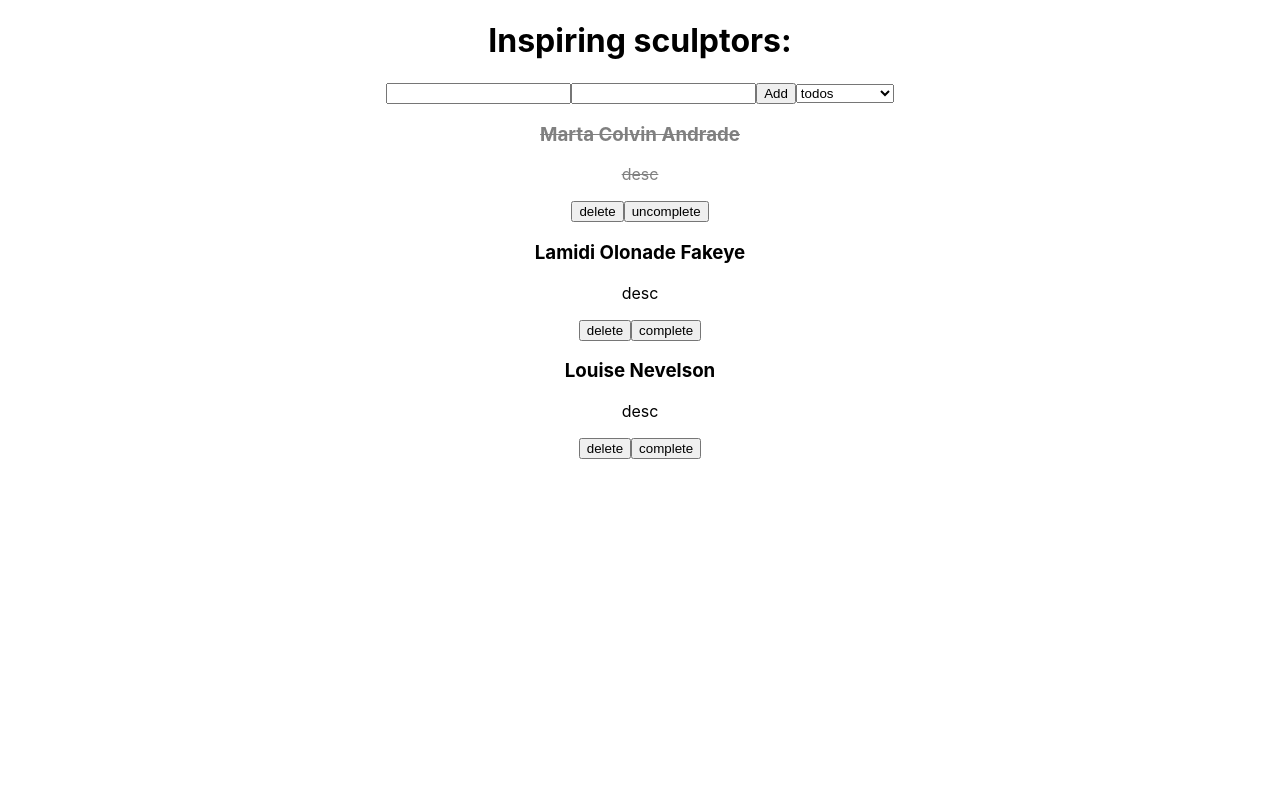
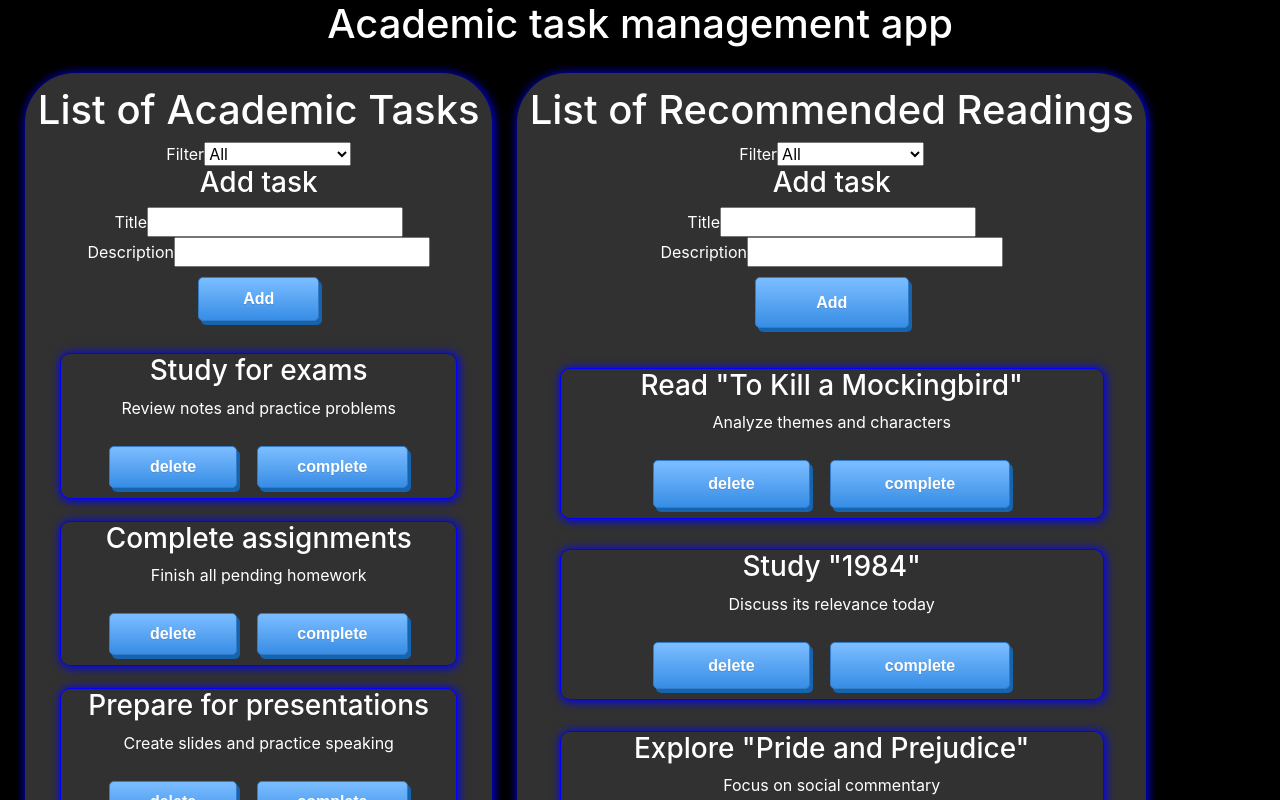
Before and after one commit to SaaDeDD1neHab1b/Digital-portfolio, a React (Create React App) app: page / in a window 1280 px wide. Shown: the top 800 px of the page. Built offline with nearby package versions, Linux system fonts and the light colour scheme; the HTML template or start-up script is replaced by a standard one.

Commit message:
Stylized app and fixed layout

```diff
--- a/package.json
+++ b/package.json
@@ -6,7 +6,9 @@
     "@testing-library/jest-dom": "^5.17.0",
     "@testing-library/react": "^13.4.0",
     "@testing-library/user-event": "^13.5.0",
+    "bootstrap": "^5.3.3",
     "react": "^18.3.1",
+    "react-bootstrap": "^2.10.5",
     "react-dom": "^18.3.1",
     "react-scripts": "5.0.1",
     "web-vitals": "^2.1.4"
--- a/src/App.css
+++ b/src/App.css
@@ -1,43 +1,63 @@
-.App {
-  text-align: center;
-}
-
-.App-logo {
-  height: 40vmin;
-  pointer-events: none;
-}
-
-@media (prefers-reduced-motion: no-preference) {
-  .App-logo {
-    animation: App-logo-spin infinite 20s linear;
-  }
-}
-
-.App-header {
-  background-color: #282c34;
-  min-height: 100vh;
-  display: flex;
-  flex-direction: column;
-  align-items: center;
-  justify-content: center;
-  font-size: calc(10px + 2vmin);
+body {
+  background-color: black;
   color: white;
 }
 
-.App-link {
-  color: #61dafb;
+.App {
+  text-align: center;
+  display: flex;
+  flex-wrap: wrap;
+  margin: 1%;
 }
 
-@keyframes App-logo-spin {
-  from {
-    transform: rotate(0deg);
-  }
-  to {
-    transform: rotate(360deg);
-  }
+.list {
+  background-color: rgb(49, 49, 49);
+  color: white;
+  padding: 1%;
+  margin: 1%;
+  box-shadow: 1px 1px 10px 1px blue;
+  border-radius: 50px;
 }
 
 .completed {
   color: gray;
   text-decoration: line-through;
 }
+
+.task {
+  box-shadow: 1px 1px 10px 1px blue;
+  border-radius: 10px;
+  border: 1px blue solid ;
+  color: white;
+  margin: 5%;
+}
+
+.myButton {
+	box-shadow: 3px 4px 0px 0px #1564ad;
+	background:linear-gradient(to bottom, #79bbff 5%, #378de5 100%);
+	background-color:#79bbff;
+	border-radius:5px;
+	border:1px solid #337bc4;
+	display: inline;
+	cursor:pointer;
+	color:#ffffff;
+	font-family:Arial;
+	font-size:100%;
+	font-weight:bold;
+	padding:2% 10%;
+	text-decoration:none;
+	text-shadow:0px 1px 0px #528ecc;
+  margin: 10px;
+}
+.myButton:hover {
+	background:linear-gradient(to bottom, #378de5 5%, #79bbff 100%);
+	background-color:#378de5;
+}
+.myButton:active {
+	position:relative;
+	top:1px;
+}
+
+.center {
+  text-align: center;
+}
--- a/src/App.js
+++ b/src/App.js
@@ -1,11 +1,61 @@
 import './App.css';
 import Tasklist from './Compenents/TaskList';
 
+
+let academicTasks = [
+  { id: 0, title: 'Study for exams', desc: 'Review notes and practice problems', completed: false },
+  { id: 1, title: 'Complete assignments', desc: 'Finish all pending homework', completed: false },
+  { id: 2, title: 'Prepare for presentations', desc: 'Create slides and practice speaking', completed: false },
+  { id: 3, title: 'Read textbooks', desc: 'Read assigned chapters for understanding', completed: false },
+  { id: 4, title: 'Group study session', desc: 'Meet with classmates to discuss topics', completed: false }
+];
+
+let recommendedReadings = [
+  { id: 0, title: 'Read "To Kill a Mockingbird"', desc: 'Analyze themes and characters', completed: false },
+  { id: 1, title: 'Study "1984"', desc: 'Discuss its relevance today', completed: false },
+  { id: 2, title: 'Explore "Pride and Prejudice"', desc: 'Focus on social commentary', completed: false },
+  { id: 3, title: 'Review "The Great Gatsby"', desc: 'Examine symbolism and motifs', completed: false },
+  { id: 4, title: 'Read "Moby Dick"', desc: 'Understand its historical context', completed: false }
+];
+
+let upcomingExams = [
+  { id: 0, title: 'Math Exam', desc: 'Covers chapters 1-5', completed: false },
+  { id: 1, title: 'History Test', desc: 'Focus on World War II', completed: false },
+  { id: 2, title: 'Science Quiz', desc: 'Review the periodic table', completed: false },
+  { id: 3, title: 'Literature Final', desc: 'Analyze major works studied', completed: false },
+  { id: 4, title: 'Geography Exam', desc: 'Map skills and country locations', completed: false }
+];
+
+let classProjects = [
+  { id: 0, title: 'Science Fair Project', desc: 'Conduct an experiment and present findings', completed: false },
+  { id: 1, title: 'History Presentation', desc: 'Create a visual presentation on a historical event', completed: false },
+  { id: 2, title: 'Art Portfolio', desc: 'Compile and showcase artwork', completed: false },
+  { id: 3, title: 'Group Research Paper', desc: 'Collaborate on a topic and write a paper', completed: false },
+  { id: 4, title: 'Book Report', desc: 'Summarize and analyze a chosen book', completed: false }
+];
+
+let gradeReview = [
+  { id: 0, title: 'Review Math Grades', desc: 'Analyze strengths and weaknesses', completed: false },
+  { id: 1, title: 'Discuss Feedback with Teacher', desc: 'Schedule a meeting to go over grades', completed: false },
+  { id: 2, title: 'Plan for Improvement', desc: 'Set goals for the next grading period', completed: false },
+  { id: 3, title: 'Reflect on Study Habits', desc: 'Evaluate what worked and what didn’t', completed: false },
+  { id: 4, title: 'Seek Tutoring if Needed', desc: 'Find resources for additional help', completed: false }
+];
+
+
 function App() {
   return (
-    <div className="App">
-      <Tasklist />
+    <div className='center'>
+      <h1>Academic task management app</h1>
+      <div className="App">
+        <Tasklist name="Academic Tasks" templateTasks={academicTasks} />
+        <Tasklist name="Recommended Readings" templateTasks={recommendedReadings} />
+        <Tasklist name="Upcoming Exams" templateTasks={upcomingExams} />
+        <Tasklist name="Class Projects" templateTasks={classProjects}/>
+        <Tasklist name="Grade Review" templateTasks={gradeReview} />
+      </div>
     </div>
+
   );
 }
 
--- a/src/Compenents/TaskList.js
+++ b/src/Compenents/TaskList.js
@@ -2,79 +2,117 @@ import { useState } from 'react';
 import Task from './Task';
 
 
-let artists = [
-    { id: 0, title: 'Marta Colvin Andrade', desc: "desc", completed: true },
-    { id: 1, title: 'Lamidi Olonade Fakeye', desc: "desc", completed: false },
-    { id: 2, title: 'Louise Nevelson', desc: "desc", completed: false },
-];
+/**
+ * Compenent TaskList represents a list of tasks.
+ */
 
-let nextId = 0;
-
-if (artists.length > 0) {
-    nextId = artists[artists.length - 1].id + 1
-}
-
-const Tasklist = () => {
+const Tasklist = ({name, templateTasks}) => {
     const [title, setTitle] = useState('');
     const [desc, setDesc] = useState('');
-    const [task, setTasks] = useState(artists);
+    const [tasks, setTasks] = useState(templateTasks);
 
 
-    function addTask() {
-        setTasks([...task, { id: nextId++, title: title, desc: desc, completed: false }]);
-        artists = [...task, { id: nextId++, title: title, desc: desc, completed: false }]
+    /**
+     * Get the last id depending of the last object id.
+     * If doesn't exist assign a zero id.
+     */
+
+    function getLastId() {
+        let nextId = 0
+
+        if (templateTasks.length > 0) {
+            nextId = tasks[tasks.length - 1].id + 1
+        } else {
+            nextId++;
+        }
+
+        return nextId
     }
 
+    /**
+     * Updates the actual useState hook of an object array and
+     * the template array with new task object.
+     */
 
-    function filterTasks(e) {
-        if (e.target.value === "completados") {
+    function addTask() {
+        let lastId = getLastId()
+        setTasks([...tasks, { id: lastId, title: title, desc: desc, completed: false }]);
+        templateTasks = [...tasks, { id: lastId, title: title, desc: desc, completed: false }]
+    }
+
+    /**
+     * Filter the tasks list returning from the template array
+     * an array with the specified proprety completed.
+     */
+
+    function filterTasks(dropDownList) {
+        if (dropDownList.target.value === "completed tasks") {
             setTasks(
-                artists.filter((s) => s.completed)
+                templateTasks.filter((s) => s.completed)
             )
-        } else if (e.target.value  === "pendientes") {
+        } else if (dropDownList.target.value === "pending tasks") {
             setTasks(
-                artists.filter((s) => !s.completed)
+                templateTasks.filter((s) => !s.completed)
             )
         } else {
             setTasks(
-                [...artists]
+                [...templateTasks]
             )
         }
     }
 
+    /**
+     * Remove the actual task returning a array without the task.
+     */
+
     function removeTask(actualTask) {
-        setTasks(task.filter(a => a.id !== actualTask.id))
+        setTasks(tasks.filter(a => a.id !== actualTask.id))
     }
+
+    /**
+     * Complete the actual task updating the proprety
+     * "completed" from the object on task array
+     */
 
     function completeTask(actualTask) {
         actualTask.completed ? actualTask.completed = false : actualTask.completed = true
-        setTasks([...task])
+        setTasks([...tasks])
     }
 
     return (
         <>
-            {/* Añadir tarea*/}
-            <h1>Inspiring sculptors:</h1>
-            <input value={title} onChange={e => setTitle(e.target.value)} />
-            <input value={desc} onChange={e => setDesc(e.target.value)} />
-            <button onClick={addTask}>Add</button>
+        <div className='list'>
+        <h1>List of {name}</h1>
+            <label for="filter">Filter</label>
+            <select name="filter" id="filter" onChange={dropDownList => filterTasks(dropDownList)}>
+                <option value="All">All</option>
+                <option value="completed tasks">completed tasks</option>
+                <option value="pending tasks">pending tasks</option>
+            </select>
+            <br />
+            <h3>Add task</h3>
 
+            <label for="title">Title</label>
+            <input id="title" value={title} onChange={e => setTitle(e.target.value)} />
+            <br />
+            <label for="desc">Description</label>
+            <input id="desc" value={desc} onChange={e => setDesc(e.target.value)} />
+            <br />
+            <button className="myButton" onClick={addTask}>Add</button>
+            <br />
 
-            <select name="cars" id="cars" onChange={e => filterTasks(e)}>
-                <option value="todos">todos</option>
-                <option value="completados">completados</option>
-                <option value="pendientes">pendientes</option>
-            </select>
+            {/**
+             * Rendering the list of tasks
+             */}
 
-            {/* Rendirizar lista */}
-            {task.map(artist => (
-                <div>
-                    <Task title={artist.title} desc={artist.desc} completed={artist.completed} />
-                    <button onClick={() => removeTask(artist)}>delete</button>
-                    <button onClick={() => completeTask(artist)}>{artist.completed ? "uncomplete" : "complete"}</button>
+            {tasks.map(task => (
+                <div className='task'>
+                    <Task title={task.title} desc={task.desc} completed={task.completed} />
+                    <button className="myButton" onClick={() => removeTask(task)}>delete</button>
+                    <button className="myButton" onClick={() => completeTask(task)}>{task.completed ? "uncomplete" : "complete"}</button>
                 </div>
             ))}
-
+        </div>
         </>
     );
 }
```
Also changed, not shown: src/Compenents/data.js (added, +41 -0 lines), 1 other file (tests, documents, lock files or other folders).
